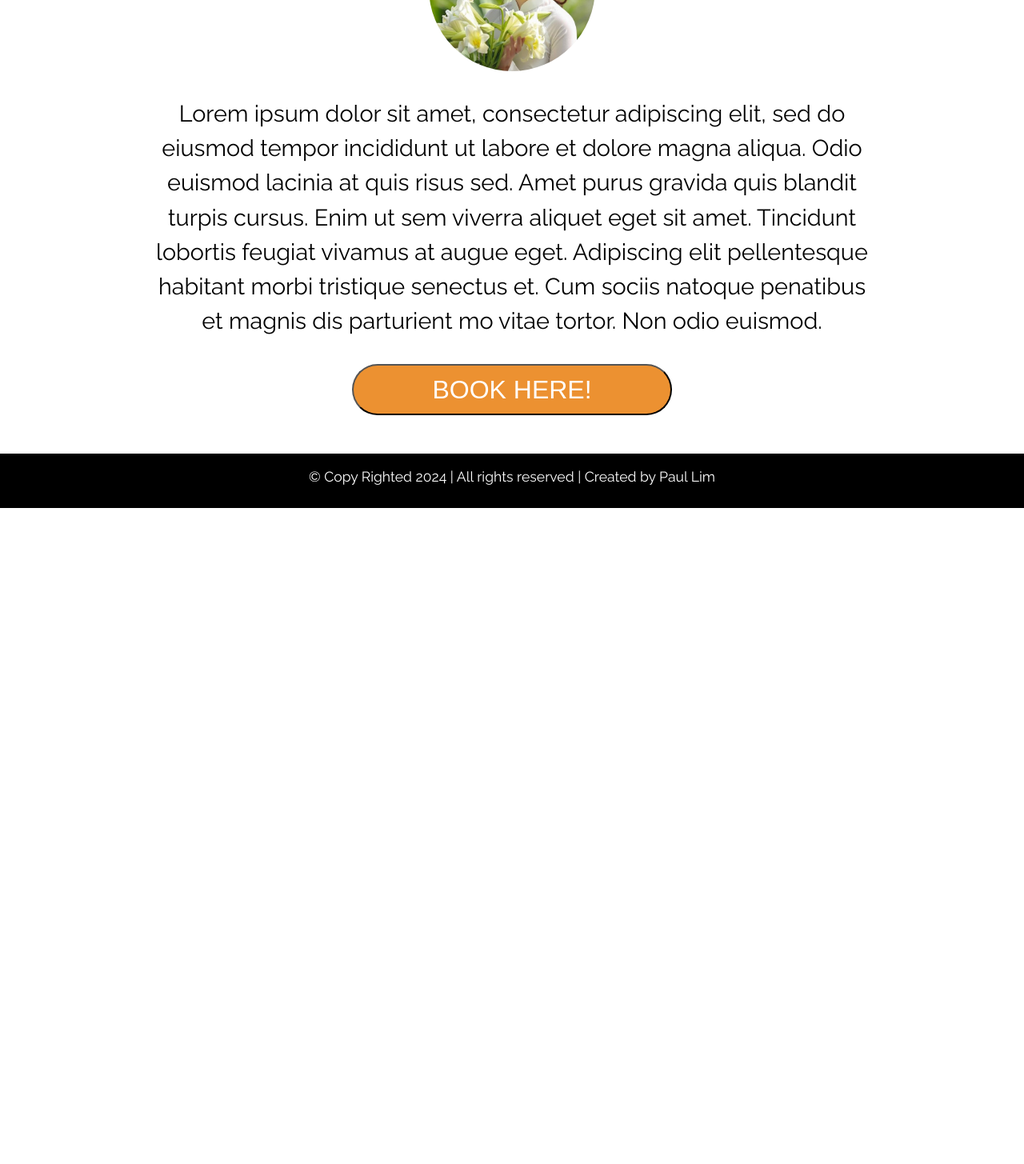
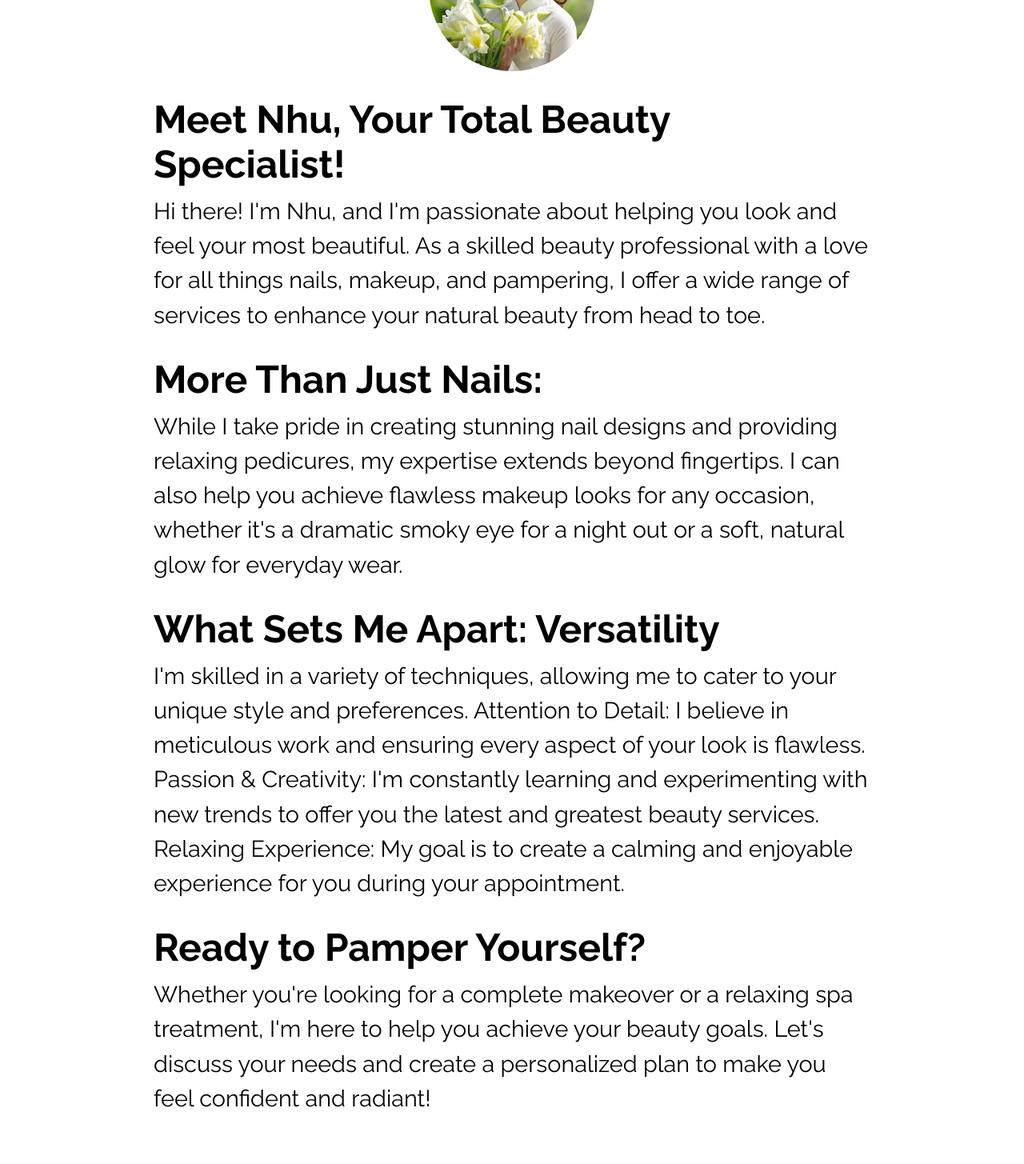
Before and after one commit to seunghan47/nhu_nail, a React (Create React App) app in the folder frontend/: page /About in a window 1280 px wide. Shown: the part 420-1875 px from the top of the page at 80% size. Before the commit the page ends 1055 px from the top, so only its background shows below. Built offline with nearby package versions, Linux system fonts and the light colour scheme.

Commit message:
nhu about me

```diff
--- a/frontend/src/components/Header.module.css
+++ b/frontend/src/components/Header.module.css
@@ -1,14 +1,14 @@
-.logo {
-  width: 7rem;
-  height: 4rem;
-  margin-left: 5rem;
-}
-
 .nav_container {
   display: flex;
   justify-content: space-between;
   padding: 0.5rem 2rem;
   align-items: center;
+}
+
+.nav_container img {
+  width: 7rem;
+  height: 4rem;
+  margin-left: 5rem;
 }
 
 .item_container {
--- a/frontend/src/pages/Aboutme.jsx
+++ b/frontend/src/pages/Aboutme.jsx
@@ -13,13 +13,34 @@ const Aboutme = () => {
           src='vietnamese.jpeg'
           alt="nhu's face"
         />
-        <p>
-          Lorem ipsum dolor sit amet, consectetur adipiscing elit, sed do eiusmod tempor incididunt ut labore et dolore
-          magna aliqua. Odio euismod lacinia at quis risus sed. Amet purus gravida quis blandit turpis cursus. Enim ut
-          sem viverra aliquet eget sit amet. Tincidunt lobortis feugiat vivamus at augue eget. Adipiscing elit
-          pellentesque habitant morbi tristique senectus et. Cum sociis natoque penatibus et magnis dis parturient mo
-          vitae tortor. Non odio euismod.
-        </p>
+        <div className={styles.aboutText}>
+          <h1>Meet Nhu, Your Total Beauty Specialist! </h1>
+          <p>
+            Hi there! I'm Nhu, and I'm passionate about helping you look and feel your most beautiful. As a skilled
+            beauty professional with a love for all things nails, makeup, and pampering, I offer a wide range of
+            services to enhance your natural beauty from head to toe.
+          </p>
+          <h1>More Than Just Nails: </h1>
+          <p>
+            While I take pride in creating stunning nail designs and providing relaxing pedicures, my expertise extends
+            beyond fingertips. I can also help you achieve flawless makeup looks for any occasion, whether it's a
+            dramatic smoky eye for a night out or a soft, natural glow for everyday wear.
+          </p>
+          <h1> What Sets Me Apart: Versatility</h1>
+          <p>
+            I'm skilled in a variety of techniques, allowing me to cater to your unique style and preferences. Attention
+            to Detail: I believe in meticulous work and ensuring every aspect of your look is flawless. Passion &
+            Creativity: I'm constantly learning and experimenting with new trends to offer you the latest and greatest
+            beauty services. Relaxing Experience: My goal is to create a calming and enjoyable experience for you during
+            your appointment.
+          </p>
+          <h1>Ready to Pamper Yourself? </h1>
+          <p>
+            Whether you're looking for a complete makeover or a relaxing spa treatment, I'm here to help you achieve
+            your beauty goals. Let's discuss your needs and create a personalized plan to make you feel confident and
+            radiant!
+          </p>
+        </div>
         <Button>
           <NavLink to='/Appointment'>Book Here!</NavLink>
         </Button>
--- a/frontend/src/pages/Aboutme.module.css
+++ b/frontend/src/pages/Aboutme.module.css
@@ -20,7 +20,6 @@
   display: flex;
   flex-direction: column;
   padding: 3rem 12rem;
-  text-align: center;
   align-items: center;
   gap: 2rem;
 }
@@ -35,3 +34,17 @@
   font-size: 1.8rem;
   line-height: 150%;
 }
+
+.aboutText {
+  text-align: left;
+  font-size: 1rem;
+}
+
+.aboutText h1 {
+  font-size: 3rem;
+  margin-bottom: 10px;
+}
+
+.aboutText p {
+  margin-bottom: 30px;
+}
```
Also changed, not shown: frontend/src/pages/Root.module.css (deleted).
